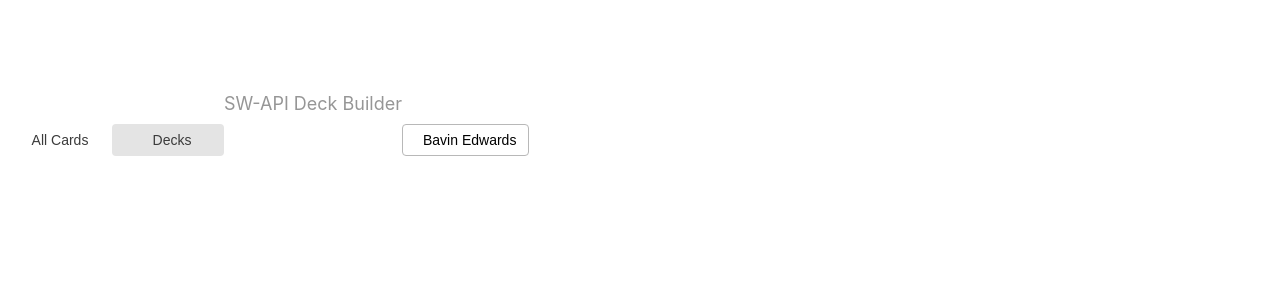
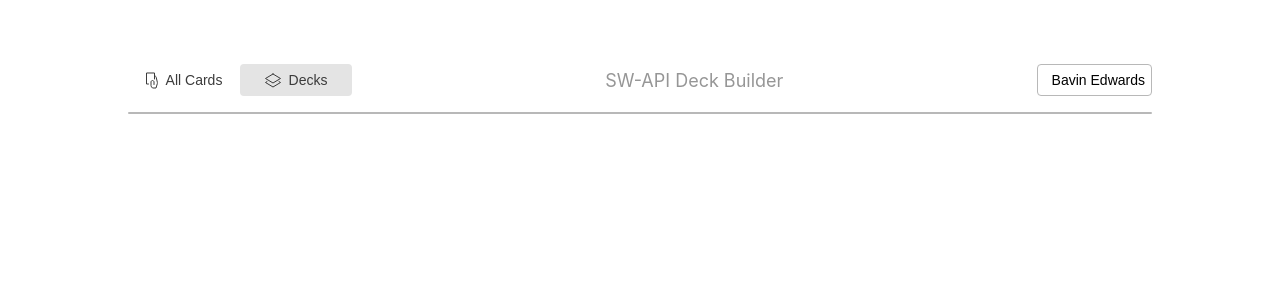
Before and after one commit to bolivthom/FreeLunch, a React (Create React App) app: page / in a window 1280 px wide. Shown: the top 300 px of the page. Built offline with nearby package versions, Linux system fonts and the light colour scheme.

Commit message:
app header made

```diff
--- a/src/App.css
+++ b/src/App.css
@@ -1,49 +1,42 @@
-/* Extra small devices (phones, 600px and down) */
+/* Extra small devices (phones, 600px and down)*/
 @media only screen and (max-width: 600px) {
   .header-content {
-      margin-top: 24px;
+  }
+
+  #header-title {
+      display: none;
+  }
+}
+
+/* Small devices (portrait tablets and large phones, 600px and up)*/
+@media only screen and (min-width: 600px) {
+  .header-content {
+
   }
   #header-title {
       display: none;
   }
 }
 
-/* Small devices (portrait tablets and large phones, 600px and up) */
-@media only screen and (min-width: 600px) {
-  .header-content  {
-      margin-top: 24px;
+/* Medium devices (landscape tablets, 768px and up)*/
+@media only screen and (min-width: 768px) {
+  .header-content {
   }
+
   #header-title {
-      display: none;
+    display: block;
 }
 }
 
-/* Medium devices (landscape tablets, 768px and up) */
-@media only screen and (min-width: 768px) {
+/* Large devices (laptops/desktops, 992px and up)*/
+@media only screen and (min-width: 992px) {
   .header-content {
-      margin-top: 64px;
   }
+
   #header-title {
-      display: none;
+      display: initial;
   }
 }
-
-/* Large devices (laptops/desktops, 992px and up) */
-@media only screen and (min-width: 992px) {
-  .header-content  {
-      margin-top: 62px;
-  }
-  #header-title {
-
-      display: initial;
-      color: #969696;
-      font-style: normal;
-      font-weight: normal;
-      margin-top: auto;
-      font-size: 18px;
-  }
-}
-
 
 /*Buttons*/
 #user-name-button {
@@ -53,8 +46,6 @@
   border: 1px solid #B8B8B8;
   box-sizing: border-box;
   box-shadow: none;
-  padding-left: 12px;
-  padding-right: 12px;
   display: flex;
   justify-content: center;
   align-items: center;
@@ -77,9 +68,19 @@
   align-items: center;
 }
 
-/*Header*/
+/*--------------Header--------------*/
+#header-title {
+  color: #969696;
+  font-style: normal;
+  font-weight: normal;
+  font-size: 18px;
+}
 
-.header-button-group {
-  display: flex;
-  flex-direction: row;
+#nav-hr {
+  background: #B8B8B8;
+  border-radius: 2px;
+  height: 2px;
+  border: 0;
+  box-shadow: none;
+  margin-top: 16px;
 }
--- a/src/components/base/buttons/AppHeaderButton.js
+++ b/src/components/base/buttons/AppHeaderButton.js
@@ -1,9 +1,10 @@
 import * as React from "react";
 
-function AppHeaderButton({ Title, BackgroundColor }) {
+function AppHeaderButton({ Title, BackgroundColor, Icon }) {
     return (
         <div className="header-content">
             <button id="app-header-button" style={{backgroundColor: BackgroundColor}}>
+                { Icon }
                 <p className="button-title">{ Title }</p>
             </button>
         </div>
--- a/src/components/sections/AppHeader.js
+++ b/src/components/sections/AppHeader.js
@@ -6,19 +6,46 @@ import UsernameButton from "../base/buttons/UsernameButton"
 import AppHeaderButton from "../base/buttons/AppHeaderButton";
 
 //Icons
-//import { ReactComponent as AllCardsIcon } from "../../assets/allcards.svg";
-//import { ReactComponent as DecksIcon } from "../../assets/decks.svg";
+import { ReactComponent as AllCardsIcon } from "../../assets/allcards.svg";
+import { ReactComponent as DecksIcon } from "../../assets/decks.svg";
+
+const styles = {
+    appHeader: {
+        paddingRight: '10%',
+        paddingLeft: '10%',
+        paddingTop: '5%'
+    },
+    leftMenuItems: {
+        display: 'flex',
+        width: '100%',
+        flexDirection: 'row'
+    },
+    headerContent: {
+        display: 'flex',
+        flexDirection: 'row',
+        justifyContent: 'space-between',
+        alignItems: 'center',
+    }
+}
 
 function AppHeader() {
-
     return (
-        <div className="header-content">
-            <div className="header-button-group">
-                <AppHeaderButton Title={"All Cards"} BackgroundColor={"#FFFFFF"}/>
-                <AppHeaderButton Title={"Decks"} BackgroundColor={"#E4E4E4"}/>
-                <h6 id="header-title">SW-API Deck Builder</h6>
-                <UsernameButton Title={"Bavin Edwards"} />
+        <div style={styles.appHeader}>
+            <div style={styles.headerContent} className="header-content">
+                <div>
+                    <div style={styles.leftMenuItems}>
+                        <AppHeaderButton Title={"All Cards"} BackgroundColor={"#FFFFFF"} Icon={<AllCardsIcon/>}/>
+                        <AppHeaderButton Title={"Decks"} BackgroundColor={"#E4E4E4"} Icon={<DecksIcon/>}/>
+                    </div>
+                </div>
+                <div>
+                    <h6 id="header-title">SW-API Deck Builder</h6>
+                </div>
+                <div>
+                    <div><UsernameButton Title={"Bavin Edwards"} /></div>
+                </div>
             </div>
+            <hr id="nav-hr"></hr>
         </div>
     );
 }
```
Lines whose indentation alone changed are shown as unchanged.
